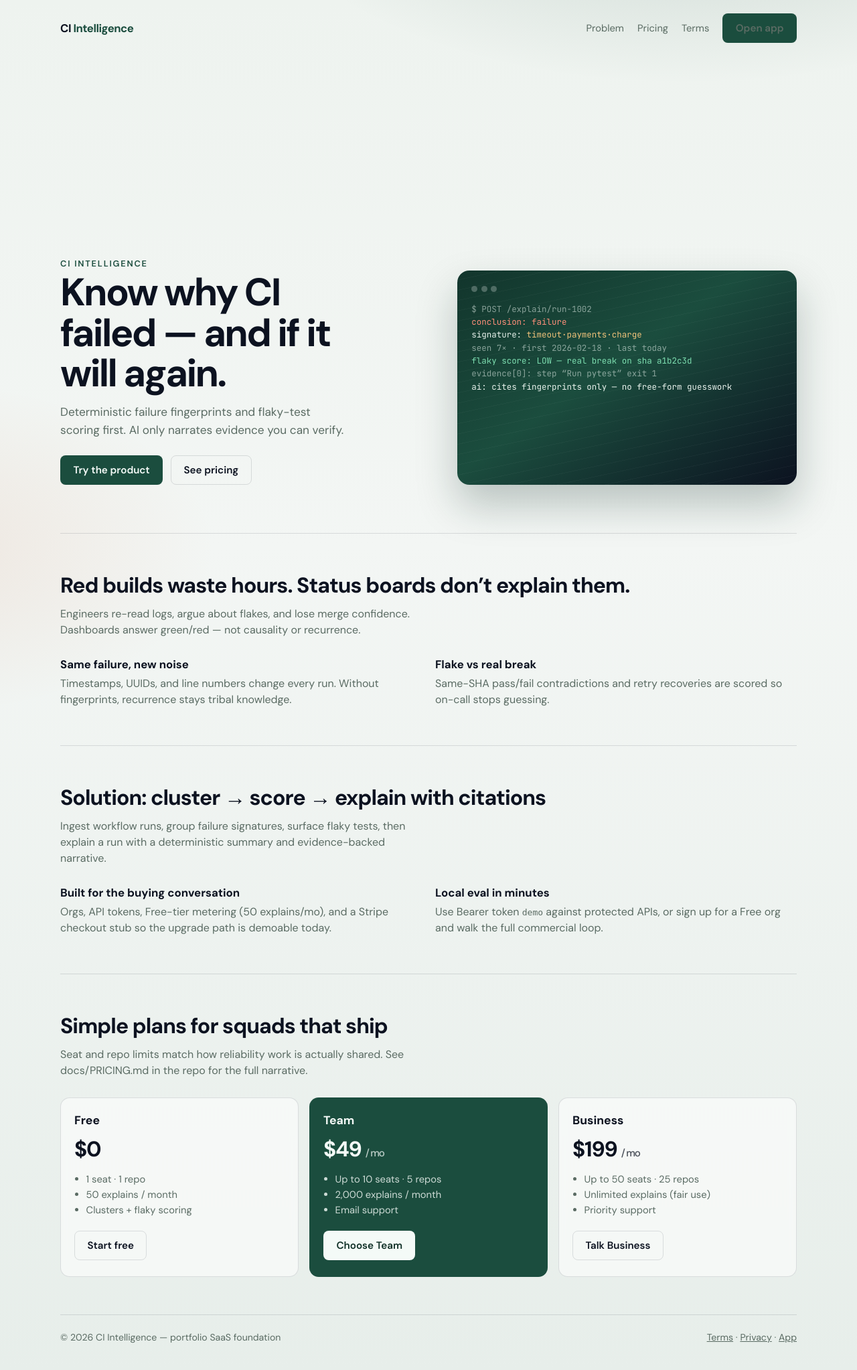
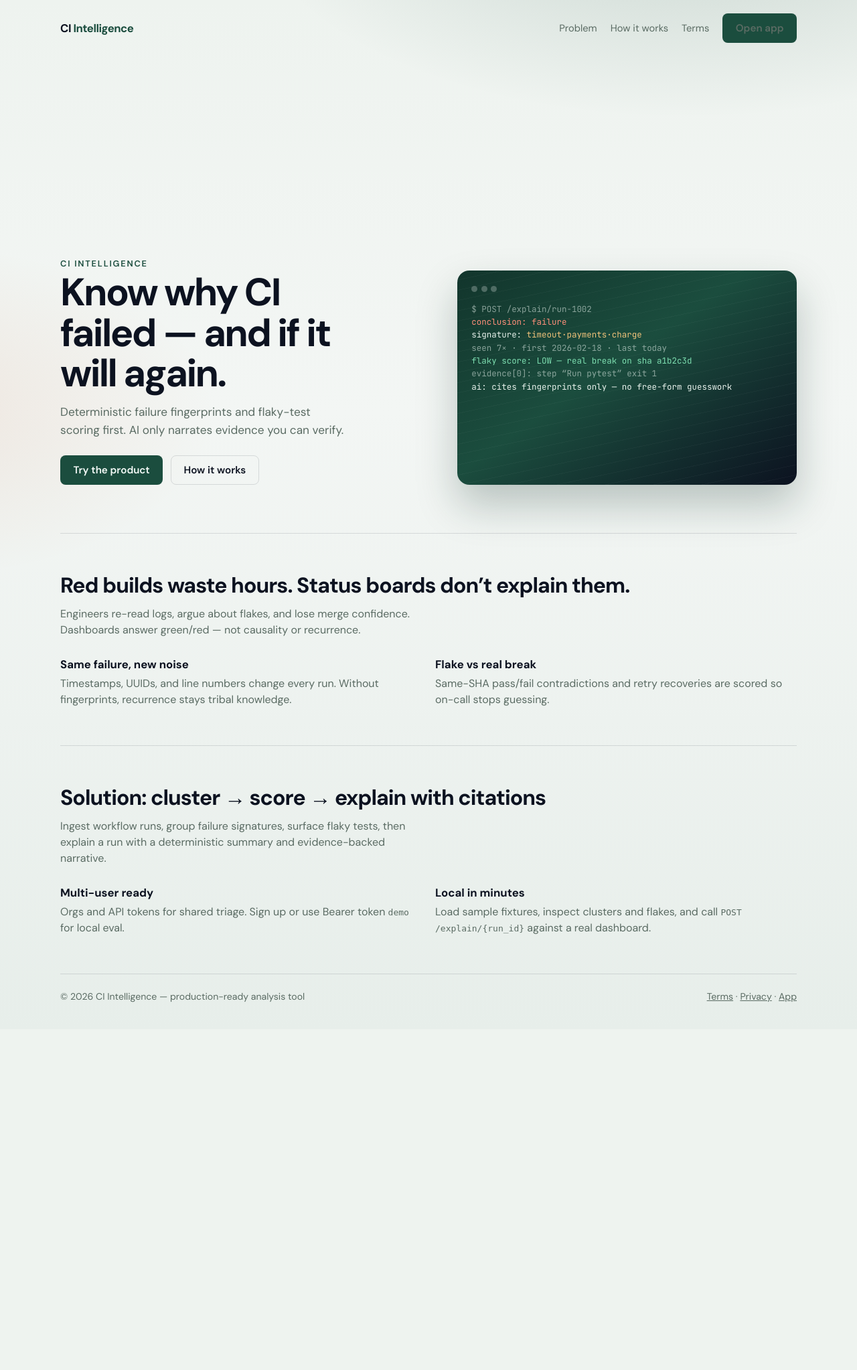
Before and after one commit to olanikegloria/ci-intelligence-platform, a FastAPI app: page / in a window 1280 px wide. Shown: the whole page at 67% size. After the commit the page ends 1497 px from the top, so only its background shows below. Run offline with FastAPI, Linux system fonts and the light colour scheme.

Commit message:
Remove pricing and billing; keep production-ready product features.
Co-authored-by: Cursor <cursoragent@cursor.com>

```diff
--- a/backend/app/accounts.py
+++ b/backend/app/accounts.py
@@ -1,4 +1,4 @@
-"""Org / user / token / usage store (JSON under data/)."""
+"""Org / user / token store (JSON under data/)."""
 
 from __future__ import annotations
 
@@ -25,24 +25,9 @@ DEMO_TOKEN = "demo"
 DEMO_ORG_ID = "org_demo"
 DEMO_EMAIL = "demo@localhost"
 
-# Plan limits: explains per calendar month (None = unlimited)
-PLAN_EXPLAIN_LIMITS: dict[str, int | None] = {
-    "free": 50,
-    "team": 2000,
-    "business": None,
-}
-
-PLAN_SEATS: dict[str, int] = {"free": 1, "team": 10, "business": 50}
-PLAN_REPOS: dict[str, int] = {"free": 1, "team": 5, "business": 25}
-
 
 def _utcnow() -> str:
     return datetime.now(timezone.utc).isoformat()
-
-
-def _month_key(when: datetime | None = None) -> str:
-    dt = when or datetime.now(timezone.utc)
-    return f"{dt.year:04d}-{dt.month:02d}"
 
 
 def hash_password(password: str, salt: str | None = None) -> str:
@@ -86,9 +71,7 @@ class AccountsStore:
             self.orgs[DEMO_ORG_ID] = {
                 "id": DEMO_ORG_ID,
                 "name": "Demo Org",
-                "plan": "business",
                 "created_at": _utcnow(),
-                "usage": {},
             }
         if DEMO_EMAIL not in self.users:
             self.users[DEMO_EMAIL] = {
@@ -127,9 +110,7 @@ class AccountsStore:
         self.orgs[org_id] = {
             "id": org_id,
             "name": org_name.strip(),
-            "plan": "free",
             "created_at": now,
-            "usage": {},
         }
         self.users[key] = {
             "email": key,
@@ -148,7 +129,6 @@ class AccountsStore:
             "email": key,
             "org_id": org_id,
             "org_name": org_name.strip(),
-            "plan": "free",
             "token": token,
         }
 
@@ -171,7 +151,6 @@ class AccountsStore:
             "email": key,
             "org_id": user["org_id"],
             "org_name": org["name"],
-            "plan": org.get("plan", "free"),
             "token": token,
         }
 
@@ -189,47 +168,7 @@ class AccountsStore:
             "user_email": entry["user_email"],
             "org_id": entry["org_id"],
             "org": org,
-            "plan": org.get("plan", "free"),
         }
-
-    def usage_snapshot(self, org_id: str) -> dict[str, Any]:
-        org = self.orgs[org_id]
-        plan = org.get("plan", "free")
-        month = _month_key()
-        used = int(org.get("usage", {}).get(month, {}).get("explains", 0))
-        limit = PLAN_EXPLAIN_LIMITS.get(plan, PLAN_EXPLAIN_LIMITS["free"])
-        return {
-            "org_id": org_id,
-            "plan": plan,
-            "month": month,
-            "explains_used": used,
-            "explains_limit": limit,
-            "seats_limit": PLAN_SEATS.get(plan, 1),
-            "repos_limit": PLAN_REPOS.get(plan, 1),
-        }
-
-    def check_explain_quota(self, org_id: str) -> dict[str, Any]:
-        snap = self.usage_snapshot(org_id)
-        limit = snap["explains_limit"]
-        if limit is not None and snap["explains_used"] >= limit:
-            return {**snap, "allowed": False}
-        return {**snap, "allowed": True}
-
-    def record_explain(self, org_id: str) -> dict[str, Any]:
-        org = self.orgs[org_id]
-        month = _month_key()
-        usage = org.setdefault("usage", {})
-        bucket = usage.setdefault(month, {"explains": 0})
-        bucket["explains"] = int(bucket.get("explains", 0)) + 1
-        self._persist()
-        return self.usage_snapshot(org_id)
-
-    def set_plan(self, org_id: str, plan: str) -> dict[str, Any]:
-        if plan not in PLAN_EXPLAIN_LIMITS:
-            raise ValueError(f"Unknown plan: {plan}")
-        self.orgs[org_id]["plan"] = plan
-        self._persist()
-        return self.usage_snapshot(org_id)
 
 
 accounts = AccountsStore()
--- a/backend/app/main.py
+++ b/backend/app/main.py
@@ -5,7 +5,7 @@ from __future__ import annotations
 import json
 import os
 from pathlib import Path
-from typing import Any, Literal
+from typing import Any
 
 from fastapi import FastAPI, HTTPException, Request
 from fastapi.middleware.cors import CORSMiddleware
@@ -27,7 +27,7 @@ TEMPLATES_DIR = ROOT / "templates"
 app = FastAPI(
     title="CI Intelligence Platform",
     description="Failure clustering, flaky-test scoring, and evidence-cited explanations",
-    version="0.2.0",
+    version="0.3.0",
 )
 
 app.add_middleware(
@@ -50,12 +50,6 @@ class SignupRequest(BaseModel):
 class LoginRequest(BaseModel):
     email: str
     password: str
-
-
-class CheckoutRequest(BaseModel):
-    plan: Literal["team", "business"] = "team"
-    success_url: str | None = None
-    cancel_url: str | None = None
 
 
 @app.on_event("startup")
@@ -138,41 +132,6 @@ def auth_login(body: LoginRequest) -> dict[str, Any]:
         raise HTTPException(401, str(exc)) from exc
 
 
-@app.get("/billing/usage")
-def billing_usage(auth: AuthContext) -> dict[str, Any]:
-    return accounts.usage_snapshot(auth["org_id"])
-
-
-@app.post("/billing/checkout-session")
-def billing_checkout(body: CheckoutRequest, auth: AuthContext) -> dict[str, Any]:
-    """Stub Stripe Checkout session. Wire real Stripe when STRIPE_SECRET_KEY is set."""
-    stripe_key = os.environ.get("STRIPE_SECRET_KEY", "").strip()
-    plan = body.plan
-    fake_session = f"cs_test_fake_{plan}_{auth['org_id'][:8]}"
-    url = f"https://checkout.stripe.com/c/pay/{fake_session}"
-    return {
-        "id": fake_session,
-        "url": url,
-        "plan": plan,
-        "org_id": auth["org_id"],
-        "mode": "subscription",
-        "stripe_configured": bool(stripe_key),
-        "message": (
-            "Stub checkout URL for local demos. "
-            "Set STRIPE_SECRET_KEY and replace this handler with stripe.checkout.Session.create "
-            "before taking real payments."
-        ),
-        "success_url": body.success_url or "/app?checkout=success",
-        "cancel_url": body.cancel_url or "/?checkout=cancel",
-        "env": {
-            "STRIPE_SECRET_KEY": "required for live Checkout (sk_live_… / sk_test_…)",
-            "STRIPE_WEBHOOK_SECRET": "optional; for invoice.paid → plan upgrade",
-            "STRIPE_PRICE_TEAM": "optional Price ID for Team ($49/mo)",
-            "STRIPE_PRICE_BUSINESS": "optional Price ID for Business ($199/mo)",
-        },
-    }
-
-
 @app.get("/runs", response_model=list[WorkflowRun])
 def list_runs(_auth: AuthContext) -> list[WorkflowRun]:
     return store.list_runs()
@@ -197,29 +156,10 @@ def list_flaky(_auth: AuthContext) -> list[FlakyTest]:
 
 
 @app.post("/explain/{run_id}", response_model=ExplainResponse)
-def explain(run_id: str, auth: AuthContext) -> ExplainResponse:
-    quota = accounts.check_explain_quota(auth["org_id"])
-    if not quota["allowed"]:
-        raise HTTPException(
-            status_code=402,
-            detail={
-                "error": "quota_exceeded",
-                "message": (
-                    f"Free tier limit of {quota['explains_limit']} explains/{quota['month']} "
-                    "reached. Upgrade via POST /billing/checkout-session."
-                ),
-                "plan": quota["plan"],
-                "explains_used": quota["explains_used"],
-                "explains_limit": quota["explains_limit"],
-                "month": quota["month"],
-                "upgrade": {"team": "$49/mo", "business": "$199/mo"},
-            },
-        )
-
+def explain(run_id: str, _auth: AuthContext) -> ExplainResponse:
     run = store.get_run(run_id)
     if not run:
         raise HTTPException(404, f"Run {run_id} not found")
     clusters = cluster_failures(store.list_runs())
     payload = explain_run(run, clusters)
-    accounts.record_explain(auth["org_id"])
     return ExplainResponse(**payload)
--- a/backend/templates/landing.html
+++ b/backend/templates/landing.html
@@ -164,45 +164,6 @@
     @media (min-width: 800px) { .split { grid-template-columns: 1fr 1fr; } }
     .point h3 { margin: 0 0 0.4rem; font-size: 1.05rem; }
     .point p { margin: 0; color: var(--muted); line-height: 1.5; }
-    .pricing {
-      display: grid;
-      gap: 1rem;
-    }
-    @media (min-width: 860px) { .pricing { grid-template-columns: repeat(3, 1fr); } }
-    .plan {
-      padding: 1.35rem 1.25rem 1.45rem;
-      border: 1px solid var(--line);
-      border-radius: 14px;
-      background: rgba(255,255,255,0.55);
-      backdrop-filter: blur(6px);
-      transition: border-color 0.25s ease, transform 0.25s ease;
-    }
-    .plan:hover { border-color: rgba(27,77,62,0.35); transform: translateY(-3px); }
-    .plan.featured {
-      background: var(--pine);
-      color: #f4faf7;
-      border-color: transparent;
-    }
-    .plan.featured p, .plan.featured li { color: rgba(244,250,247,0.82); }
-    .plan h3 { margin: 0; font-size: 1.1rem; }
-    .price {
-      margin: 0.7rem 0 0.85rem;
-      font-size: 2rem;
-      font-weight: 700;
-      letter-spacing: -0.04em;
-    }
-    .price small { font-size: 0.95rem; font-weight: 500; opacity: 0.75; }
-    .plan ul {
-      margin: 0 0 1.2rem;
-      padding-left: 1.1rem;
-      color: var(--muted);
-      line-height: 1.55;
-      font-size: 0.92rem;
-    }
-    .plan.featured .btn-primary {
-      background: #f4faf7;
-      color: var(--pine-deep);
-    }
     footer {
       border-top: 1px solid var(--line);
       padding: 1.5rem 0 2.5rem;
@@ -222,7 +183,7 @@
       <div class="brand">CI <span>Intelligence</span></div>
       <div class="nav-links">
         <a href="#problem">Problem</a>
-        <a href="#pricing">Pricing</a>
+        <a href="#how">How it works</a>
         <a href="/legal/terms">Terms</a>
         <a class="btn btn-primary" href="/app">Open app</a>
       </div>
@@ -235,7 +196,7 @@
         <p>Deterministic failure fingerprints and flaky-test scoring first. AI only narrates evidence you can verify.</p>
         <div class="cta-row">
           <a class="btn btn-primary" href="/app">Try the product</a>
-          <a class="btn btn-ghost" href="#pricing">See pricing</a>
+          <a class="btn btn-ghost" href="#how">How it works</a>
         </div>
       </div>
       <div class="hero-visual" aria-hidden="true">
@@ -267,60 +228,23 @@
       </div>
     </section>
 
-    <section class="block">
+    <section class="block" id="how">
       <h2>Solution: cluster → score → explain with citations</h2>
       <p class="lede">Ingest workflow runs, group failure signatures, surface flaky tests, then explain a run with a deterministic summary and evidence-backed narrative.</p>
       <div class="split">
         <div class="point">
-          <h3>Built for the buying conversation</h3>
-          <p>Orgs, API tokens, Free-tier metering (50 explains/mo), and a Stripe checkout stub so the upgrade path is demoable today.</p>
+          <h3>Multi-user ready</h3>
+          <p>Orgs and API tokens for shared triage. Sign up or use Bearer token <code>demo</code> for local eval.</p>
         </div>
         <div class="point">
-          <h3>Local eval in minutes</h3>
-          <p>Use Bearer token <code>demo</code> against protected APIs, or sign up for a Free org and walk the full commercial loop.</p>
+          <h3>Local in minutes</h3>
+          <p>Load sample fixtures, inspect clusters and flakes, and call <code>POST /explain/{run_id}</code> against a real dashboard.</p>
         </div>
       </div>
     </section>
 
-    <section class="block" id="pricing">
-      <h2>Simple plans for squads that ship</h2>
-      <p class="lede">Seat and repo limits match how reliability work is actually shared. See docs/PRICING.md in the repo for the full narrative.</p>
-      <div class="pricing">
-        <article class="plan">
-          <h3>Free</h3>
-          <div class="price">$0</div>
-          <ul>
-            <li>1 seat · 1 repo</li>
-            <li>50 explains / month</li>
-            <li>Clusters + flaky scoring</li>
-          </ul>
-          <a class="btn btn-ghost" href="/app">Start free</a>
-        </article>
-        <article class="plan featured">
-          <h3>Team</h3>
-          <div class="price">$49 <small>/ mo</small></div>
-          <ul>
-            <li>Up to 10 seats · 5 repos</li>
-            <li>2,000 explains / month</li>
-            <li>Email support</li>
-          </ul>
-          <a class="btn btn-primary" href="/app">Choose Team</a>
-        </article>
-        <article class="plan">
-          <h3>Business</h3>
-          <div class="price">$199 <small>/ mo</small></div>
-          <ul>
-            <li>Up to 50 seats · 25 repos</li>
-            <li>Unlimited explains (fair use)</li>
-            <li>Priority support</li>
-          </ul>
-          <a class="btn btn-ghost" href="/app">Talk Business</a>
-        </article>
-      </div>
-    </section>
-
     <footer>
-      <div>© 2026 CI Intelligence — portfolio SaaS foundation</div>
+      <div>© 2026 CI Intelligence — production-ready analysis tool</div>
       <div>
         <a href="/legal/terms">Terms</a>
         ·
```
Also changed, not shown: backend/templates/index.html (+0 -10 lines), backend/templates/legal_privacy.html (+3 -4 lines), backend/templates/legal_terms.html (+1 -7 lines), docs/PRICING.md (deleted, +0 -57 lines), docs/SALES.md (deleted, +0 -105 lines), tests/test_saas.py (+13 -20 lines), README.md, 1 other file.
